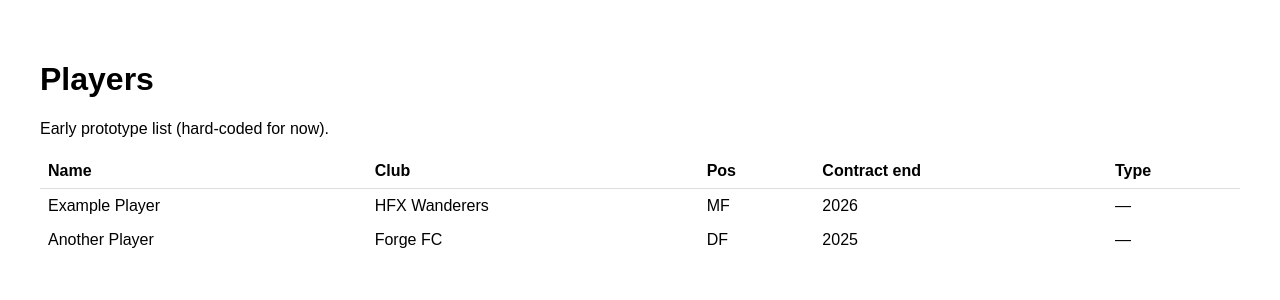
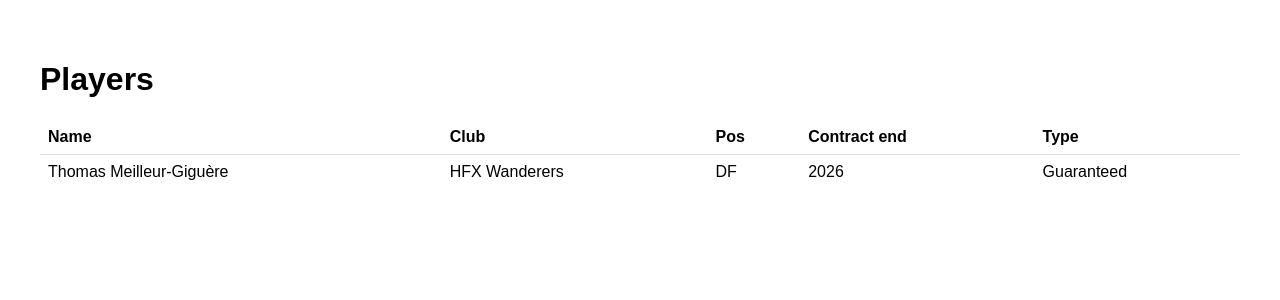
Before and after one commit to JerryUnderscore/cpl-contracts, a Next.js app: page /players in a window 1280 px wide. Shown: the top 300 px of the page. Built offline with nearby package versions, Linux system fonts and the light colour scheme.

Commit message:
Add HFX roster data and show contractType on players page

```diff
--- a/app/data/players.ts
+++ b/app/data/players.ts
@@ -1,4 +1,4 @@
-// app/data/players.ts
+export type ContractType = "Guaranteed" | "Option" | "Loan" | "Unknown";
 
 export type Player = {
   id: string;
@@ -6,24 +6,21 @@ export type Player = {
   club: string;
   position?: string;
   contractEnd?: string;
-  status?: string;
+  contractType: ContractType; // required
+  source?: string;
+  notes?: string;
 };
 
 export const players: Player[] = [
   {
-    id: "hfx-1",
-    name: "Example Player",
+    id: "hfx-thomas-meilleur-giguere",
+    name: "Thomas Meilleur-Giguère",
     club: "HFX Wanderers",
-    position: "MF",
+    position: "DF",
     contractEnd: "2026",
-    status: "Guaranteed",
+    contractType: "Guaranteed",
+    source: "HFX roster update (club article)",
+    notes: "Guaranteed for 2026 per club roster update.",
   },
-  {
-    id: "forge-1",
-    name: "Another Player",
-    club: "Forge FC",
-    position: "DF",
-    contractEnd: "2025",
-    status: "Option",
-  },
+  // (you can paste the rest of the HFX list after this)
 ];
--- a/app/players/page.tsx
+++ b/app/players/page.tsx
@@ -4,16 +4,15 @@ export default function PlayersPage() {
   return (
     <main style={{ padding: "2rem", fontFamily: "sans-serif" }}>
       <h1>Players</h1>
-      <p>Early prototype list (hard-coded for now).</p>
 
       <table style={{ borderCollapse: "collapse", width: "100%", marginTop: "1rem" }}>
         <thead>
           <tr>
-            {["Name", "Club", "Pos", "Contract end", "Type"].map((h) => (
-              <th key={h} style={{ textAlign: "left", borderBottom: "1px solid #ddd", padding: "0.5rem" }}>
-                {h}
-              </th>
-            ))}
+            <th style={{ textAlign: "left", borderBottom: "1px solid #ddd", padding: "0.5rem" }}>Name</th>
+            <th style={{ textAlign: "left", borderBottom: "1px solid #ddd", padding: "0.5rem" }}>Club</th>
+            <th style={{ textAlign: "left", borderBottom: "1px solid #ddd", padding: "0.5rem" }}>Pos</th>
+            <th style={{ textAlign: "left", borderBottom: "1px solid #ddd", padding: "0.5rem" }}>Contract end</th>
+            <th style={{ textAlign: "left", borderBottom: "1px solid #ddd", padding: "0.5rem" }}>Type</th>
           </tr>
         </thead>
         <tbody>
@@ -23,7 +22,7 @@ export default function PlayersPage() {
               <td style={{ padding: "0.5rem" }}>{p.club}</td>
               <td style={{ padding: "0.5rem" }}>{p.position ?? "—"}</td>
               <td style={{ padding: "0.5rem" }}>{p.contractEnd ?? "—"}</td>
-              <td style={{ padding: "0.5rem" }}>{p.contractType ?? "—"}</td>
+              <td style={{ padding: "0.5rem" }}>{p.contractType}</td>
             </tr>
           ))}
         </tbody>
```
